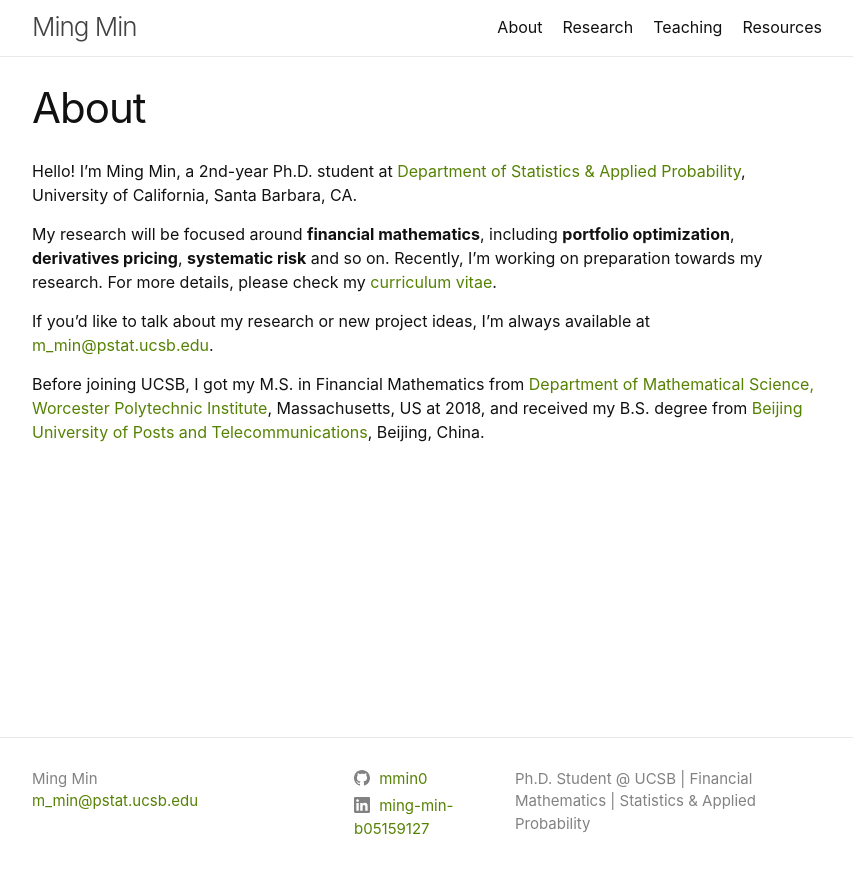
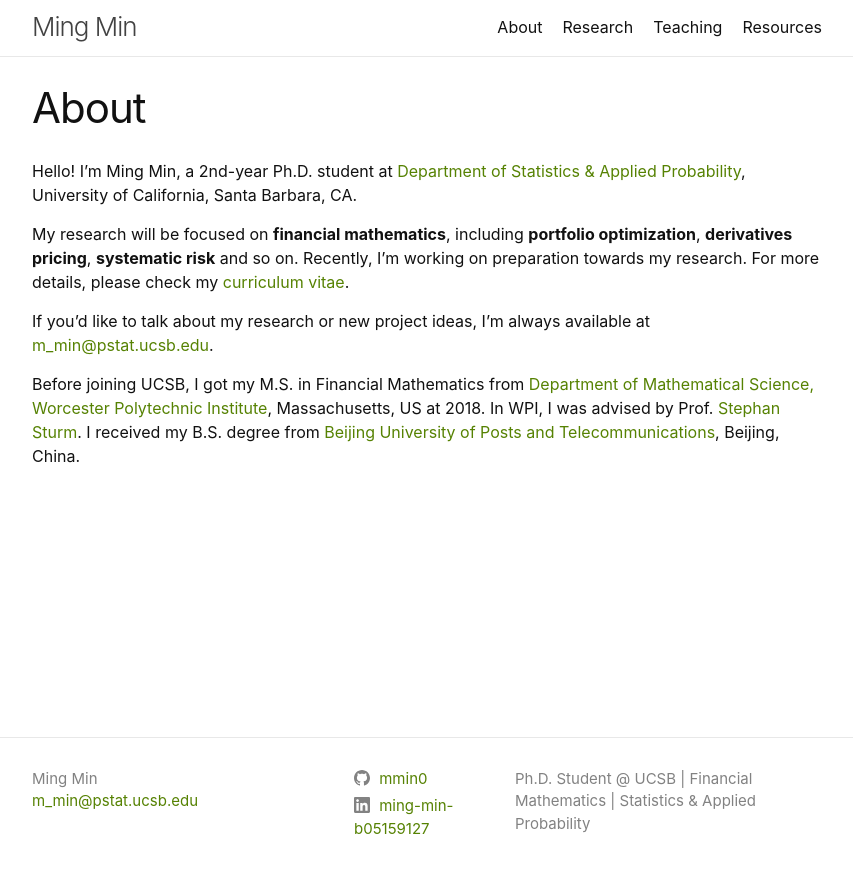
Before and after one commit to mmin0/mmin0.github.io, a Jekyll site: the page built from index.md, in a window 1280 px wide. Shown: the top 873 px of the page, without its empty margins (213-1066 px from the left). Built offline with Jekyll 4.4.1, drawn with Linux system fonts in a browser that asks for light colours.

Commit message:
Update index.md

```diff
--- a/index.md
+++ b/index.md
@@ -5,8 +5,8 @@ title: About
 
 Hello! I’m Ming Min, a 2nd-year Ph.D. student at [Department of Statistics & Applied Probability](http://www.pstat.ucsb.edu){:target="_blank"}, University of California, Santa Barbara, CA.
 
-My research will be focused around **financial mathematics**, including **portfolio optimization**, **derivatives pricing**, **systematic risk** and so on. Recently, I'm working on preparation towards my research. For more details, please check my [curriculum vitae](CV.pdf){:target="_blank"}.
+My research will be focused on **financial mathematics**, including **portfolio optimization**, **derivatives pricing**, **systematic risk** and so on. Recently, I'm working on preparation towards my research. For more details, please check my [curriculum vitae](CV.pdf){:target="_blank"}.
 
 If you'd like to talk about my research or new project ideas, I'm always available at [m_min@pstat.ucsb.edu](mailto:m_min@pstat.ucsb.edu){:target="_blank"}.
 
-Before joining UCSB, I got my M.S. in Financial Mathematics from [Department of Mathematical Science, Worcester Polytechnic Institute](https://www.wpi.edu/academics/departments/mathematical-sciences){:target="_blank"}, Massachusetts, US at 2018, and received my B.S. degree from [Beijing University of Posts and Telecommunications](https://english.bupt.edu.cn){:target="_blank"}, Beijing, China.
+Before joining UCSB, I got my M.S. in Financial Mathematics from [Department of Mathematical Science, Worcester Polytechnic Institute](https://www.wpi.edu/academics/departments/mathematical-sciences){:target="_blank"}, Massachusetts, US at 2018. In WPI, I was advised by Prof. [Stephan Sturm](http://users.wpi.edu/~ssturm/). I received my B.S. degree from [Beijing University of Posts and Telecommunications](https://english.bupt.edu.cn){:target="_blank"}, Beijing, China.
```
